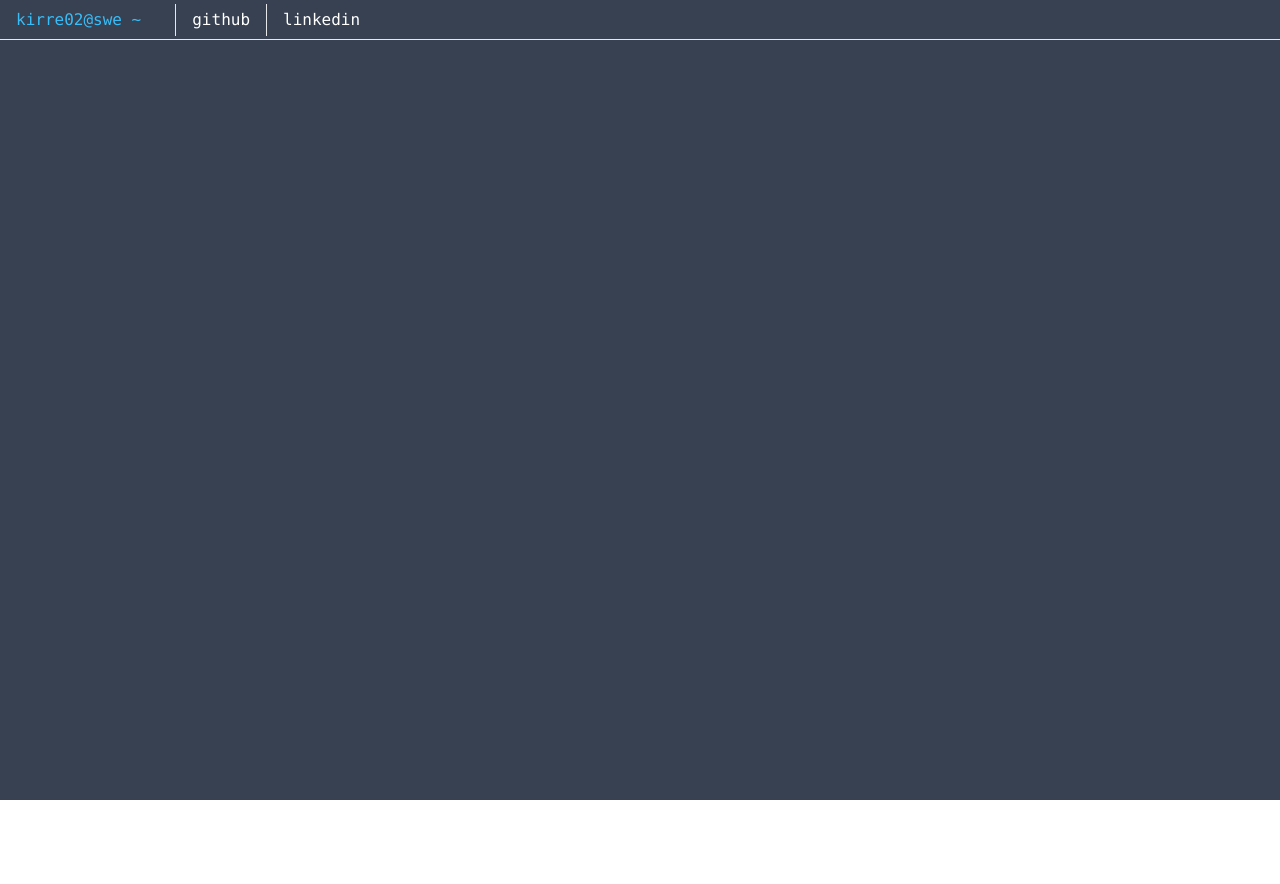
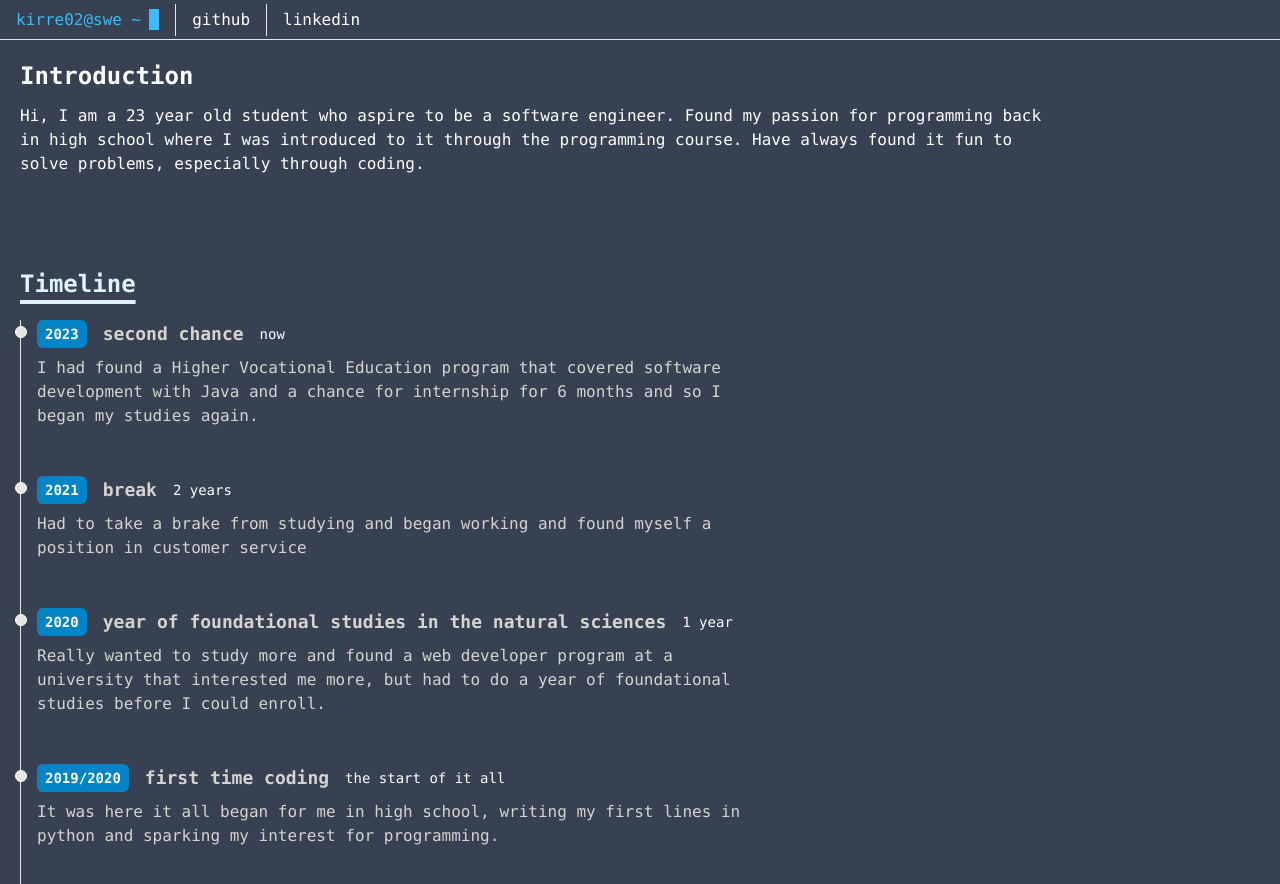
Before and after one commit to kirre02/kirre-portfolio, a React (Vite) app: page / in a window 1280 px wide. Shown: the top 884 px of the page. Before the commit the page ends 800 px from the top, so only its background shows below. Built offline with nearby package versions, Linux system fonts and the light colour scheme.

Commit message:
feat: create timeline and an introduction

```diff
--- a/src/App.jsx
+++ b/src/App.jsx
@@ -1,5 +1,12 @@
 import Layout from "./components/layout";
+import Intro from "./components/intro";
+import TimeLine from "./components/Timeline";
 
 export default function App() {
-  return <Layout></Layout>;
+  return (
+    <Layout>
+      <Intro />
+      <TimeLine />
+    </Layout>
+  );
 }
--- /dev/null
+++ b/src/components/Timeline.jsx
@@ -0,0 +1,23 @@
+import timeline from "../data/timeline";
+import TimelineItem from "./timeLineItem";
+import Title from "./title";
+
+function TimeLine() {
+  return (
+    <div className="flex flex-col md:flex-row justify-left my-20">
+      <div className="w-full md:w-7/12">
+        <Title>Timeline</Title>
+        {timeline.map((item) => (
+          <TimelineItem
+            year={item.year}
+            title={item.title}
+            duration={item.duration}
+            details={item.details}
+          />
+        ))}
+      </div>
+    </div>
+  );
+}
+
+export default TimeLine;
--- /dev/null
+++ b/src/components/intro.jsx
@@ -0,0 +1,26 @@
+function Intro() {
+  const date = new Date();
+  const age = date.getFullYear() - 2002;
+
+  console.log(age);
+
+  return (
+    <>
+      <div className="prose max-w-5xl">
+        <h1 className="text-2xl md:text-2xl dark:text-sky-100 mb-1 md:mb-3 font-bold">
+          Introduction
+        </h1>
+        <p>
+          Hi, I am a {age} year old student who aspire to be a software
+          engineer. Found my passion for programming back in high school where I
+          was introduced to it through the programming course. Have always found
+          it fun to solve problems, especially through coding.
+        </p>
+
+        <p></p>
+      </div>
+    </>
+  );
+}
+
+export default Intro;
--- /dev/null
+++ b/src/components/timeLineItem.jsx
@@ -0,0 +1,25 @@
+function TimelineItem({ year, title, duration, details }) {
+  return (
+    <ol className="flex flex-col md:flex-row relative border-l border-stone-200 dark:border-stone-700">
+      <li className="mb-10 ml-4">
+        <div className="absolute w-3 h-3 bg-stone-200 rounded-full mt-1.5 -left-1.5 border border-white dark:border-stone-900 dark:bg-stone-700" />
+        <p className="flex flex-wrap gap-4 flex-row items-center justify-start text-xs md:text-sm">
+          <span className="inline-block px-2 py-1 font-semibold text-white dark:text-[--txt-color] bg-sky-600 dark:bg-sky-600 rounded-md">
+            {year}
+          </span>
+          <h3 className="text-lg font-semibold text-stone-300 dark:text-white">
+            {title}
+          </h3>
+          <div className="my-1 text-sm font-normal leading-none text-stone-40000 dark:text-stone-500">
+            {duration}
+          </div>
+        </p>
+        <p className="my-2 text-base font-normal text-stone-300 dark:text-stone-400">
+          {details}
+        </p>
+      </li>
+    </ol>
+  );
+}
+
+export default TimelineItem;
--- /dev/null
+++ b/src/components/title.jsx
@@ -0,0 +1,12 @@
+function Title({ children, id }) {
+  return (
+    <h1
+      id={id && id}
+      className="text-2xl font-bold underline underline-offset-8 decoration-4 mb-5 text-sky-100 dark:text-white"
+    >
+      {children}
+    </h1>
+  );
+}
+
+export default Title;
--- /dev/null
+++ b/src/data/timeline.js
@@ -0,0 +1,30 @@
+export default [
+  {
+    year: "2023",
+    title: "second chance",
+    duration: "now",
+    details:
+      "I had found a Higher Vocational Education program that covered software development with Java and a chance for internship for 6 months and so I began my studies again.",
+  },
+  {
+    year: "2021",
+    title: "break",
+    duration: "2 years",
+    details:
+      "Had to take a brake from studying and began working and found myself a position in customer service",
+  },
+  {
+    year: "2020",
+    title: "year of foundational studies in the natural sciences",
+    duration: "1 year",
+    details:
+      "Really wanted to study more and found a web developer program at a university that interested me more, but had to do a year of foundational studies before I could enroll.",
+  },
+  {
+    year: "2019/2020",
+    title: "first time coding",
+    duration: "the start of it all",
+    details:
+      "It was here it all began for me in high school, writing my first lines in python and sparking my interest for programming.",
+  },
+];
```
